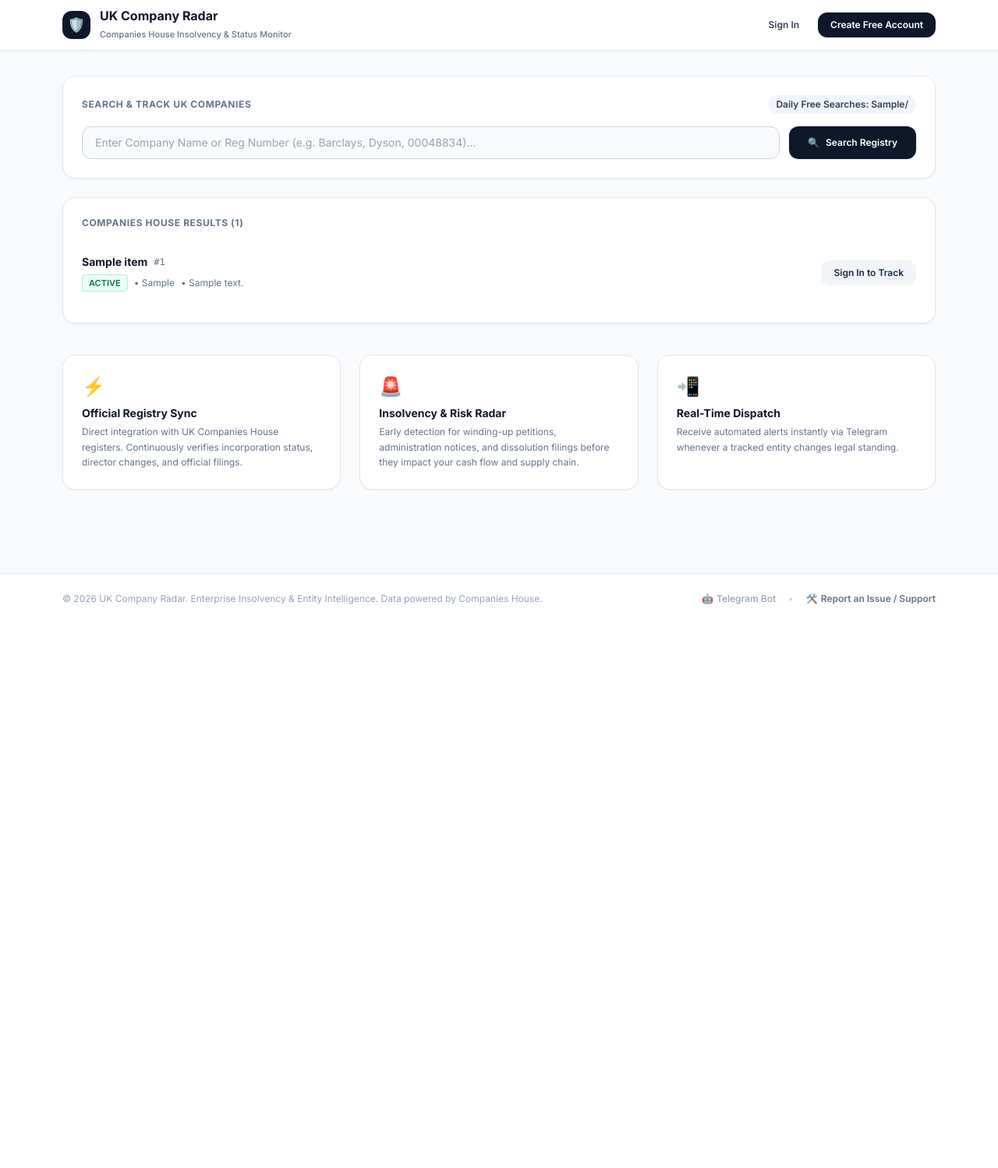
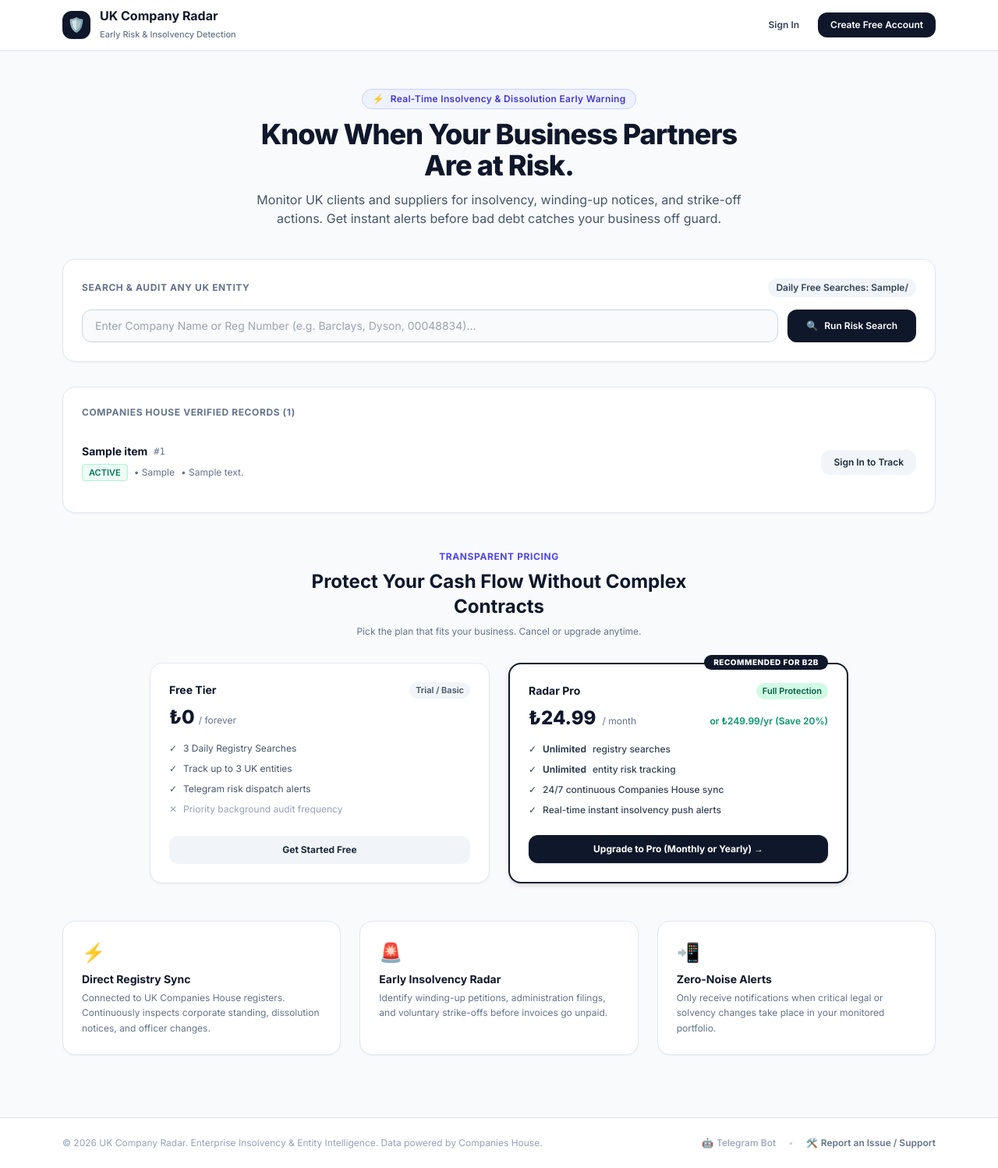
Before and after one commit to Ayhanh/uk-company-radar, a FastAPI app: template templates/index.html in a window 1280 px wide. Shown: the whole page at 78% size. Before the commit the page ends 775 px from the top, so only its background shows below. Run offline with FastAPI, Linux system fonts and the light colour scheme; the template is opened without the code that fills it: most values are stand-ins (such as "Sample title", 1, 10 or a date in 2020); parts of the project's set-up code (start-up, migrations or seed data) failed here and were passed over; some libraries are stand-ins or nearby versions.

Commit message:
feat: Deger onerisi guncellendi, seffaf fiyatlandirma tablosu eklendi ve Telegram bariyeri esnetildi

```diff
--- a/templates/index.html
+++ b/templates/index.html
@@ -3,9 +3,9 @@
 <head>
     <meta charset="UTF-8">
     <meta name="viewport" content="width=device-width, initial-scale=1.0">
-    <title>UK Company Radar - Insolvency & Status Monitor</title>
+    <title>UK Company Radar - Know When Your Business Partners Are at Risk</title>
     <script src="https://cdn.tailwindcss.com"></script>
-    <link href="https://fonts.googleapis.com/css2?family=Inter:wght@400;500;600;700&display=swap" rel="stylesheet">
+    <link href="https://fonts.googleapis.com/css2?family=Inter:wght@400;500;600;700;800&display=swap" rel="stylesheet">
     <style>
         body { font-family: 'Inter', sans-serif; }
     </style>
@@ -21,7 +21,7 @@
                 </div>
                 <div>
                     <span class="font-bold text-base text-slate-900 block leading-tight">UK Company Radar</span>
-                    <span class="text-[11px] text-slate-500 font-medium">Companies House Insolvency & Status Monitor</span>
+                    <span class="text-[11px] text-slate-500 font-medium">Early Risk & Insolvency Detection</span>
                 </div>
             </a>
 
@@ -64,42 +64,32 @@
         </div>
     </header>
 
-    <main class="max-w-6xl mx-auto px-4 py-8 flex-1 w-full space-y-6">
+    <main class="max-w-6xl mx-auto px-4 py-8 flex-1 w-full space-y-8">
 
-        <!-- TELEGRAM BOT AKTİVASYON BİLDİRİM KARTI -->
-        {% if user %}
-        <div class="bg-gradient-to-r from-slate-900 via-indigo-950 to-slate-900 text-white p-4 sm:p-5 rounded-2xl shadow-sm border border-indigo-900 flex flex-col md:flex-row items-center justify-between gap-4">
-            <div class="flex items-center gap-3.5 text-left w-full md:w-auto">
-                <div class="w-11 h-11 rounded-xl bg-indigo-500/20 border border-indigo-400/30 flex items-center justify-center text-2xl flex-shrink-0">
-                    🤖
-                </div>
-                <div>
-                    <h3 class="text-sm font-bold tracking-wide text-indigo-200 flex items-center gap-2">
-                        ACTIVATE INSTANT TELEGRAM DISPATCH
-                        <span class="inline-block px-2 py-0.5 text-[10px] font-semibold bg-indigo-500/30 text-indigo-300 rounded border border-indigo-400/20">Crucial Setup</span>
-                    </h3>
-                    <p class="text-xs text-slate-300 mt-0.5 leading-relaxed">
-                        Telegram prevents bots from sending unsanctioned alerts. You must press <b>Start</b> on our official bot to authorize 24/7 insolvency notices.
-                    </p>
-                </div>
+        <!-- HERO BÖLÜMÜ (DEĞER ÖNERİSİ & FİNANSAL RİSK VURGUSU) -->
+        <section class="text-center max-w-3xl mx-auto pt-4 pb-2 space-y-3">
+            <div class="inline-flex items-center gap-2 px-3 py-1 rounded-full bg-indigo-50 border border-indigo-200 text-indigo-700 text-xs font-semibold tracking-wide">
+                <span>⚡</span> Real-Time Insolvency & Dissolution Early Warning
             </div>
-            <a href="https://t.me/uk_company_radar_bot" target="_blank" class="w-full md:w-auto text-center whitespace-nowrap bg-indigo-500 hover:bg-indigo-600 text-white font-bold text-xs py-2.5 px-5 rounded-xl shadow transition">
-                Open Bot & Tap Start →
-            </a>
-        </div>
-        {% endif %}
+            <h1 class="text-2xl sm:text-4xl font-extrabold text-slate-900 tracking-tight leading-tight">
+                Know When Your Business Partners <br class="hidden sm:inline"> Are at Risk.
+            </h1>
+            <p class="text-sm sm:text-base text-slate-600 leading-relaxed max-w-2xl mx-auto">
+                Monitor UK clients and suppliers for insolvency, winding-up notices, and strike-off actions. Get instant alerts before bad debt catches your business off guard.
+            </p>
+        </section>
 
-        <!-- KOTA VE PAYWALL BİLDİRİMLERİ (LEMON SQUEEZY CHECKOUT BAĞLANTISI) -->
+        <!-- KOTA VE PAYWALL BİLDİRİMLERİ -->
         {% if search_limit_reached %}
         <div class="bg-rose-50 border border-rose-200 rounded-2xl p-4 sm:p-5 text-rose-950 flex flex-col sm:flex-row sm:items-center justify-between gap-4">
             <div>
                 <h4 class="font-bold text-sm text-rose-900">Daily Search Limit Reached ({{ search_count }}/{{ search_limit }})</h4>
                 <p class="text-xs text-rose-700 mt-1">
-                    You have reached your daily search capacity. Resets at midnight UTC, or upgrade to Pro for unlimited instant lookups.
+                    You have reached your daily search capacity. Resets at midnight UTC, or upgrade to Pro for unlimited instant risk audits.
                 </p>
             </div>
             <a href="https://ukcompanyradar.lemonsqueezy.com/checkout/buy/106feac0-8826-48b3-a902-4e7e9a54f9ed" target="_blank" class="inline-flex justify-center items-center whitespace-nowrap bg-rose-600 hover:bg-rose-700 text-white font-bold text-xs py-2.5 px-5 rounded-xl shadow-sm transition">
-                Unlock Unlimited Searches (Upgrade Pro) →
+                Unlock Unlimited Searches →
             </a>
         </div>
         {% endif %}
@@ -109,11 +99,11 @@
             <div>
                 <h4 class="font-bold text-sm text-amber-900">Free Watchlist Limit Reached (3/3 Entities)</h4>
                 <p class="text-xs text-amber-800 mt-1">
-                    Free accounts can track up to 3 UK entities. Upgrade to Pro for unlimited entity tracking and continuous automated audits.
+                    Free tier monitors up to 3 UK entities. Upgrade to Pro for unlimited entity tracking and 24/7 automated risk dispatch.
                 </p>
             </div>
             <a href="https://ukcompanyradar.lemonsqueezy.com/checkout/buy/106feac0-8826-48b3-a902-4e7e9a54f9ed" target="_blank" class="inline-flex justify-center items-center whitespace-nowrap bg-slate-900 hover:bg-slate-800 text-white font-bold text-xs py-2.5 px-5 rounded-xl shadow-sm transition">
-                Upgrade to Pro →
+                Upgrade to Pro (Unlimited) →
             </a>
         </div>
         {% endif %}
@@ -121,7 +111,7 @@
         <!-- ARAMA FORMU -->
         <section class="bg-white border border-slate-200 rounded-2xl p-6 shadow-sm">
             <div class="flex flex-col sm:flex-row sm:items-center justify-between gap-2 mb-4">
-                <h2 class="text-xs font-bold tracking-wider uppercase text-slate-500">SEARCH & TRACK UK COMPANIES</h2>
+                <h2 class="text-xs font-bold tracking-wider uppercase text-slate-500">SEARCH & AUDIT ANY UK ENTITY</h2>
                 <span class="inline-flex items-center text-xs px-2.5 py-1 rounded-full font-semibold {{ 'bg-rose-100 text-rose-700' if search_limit_reached else 'bg-slate-100 text-slate-700' }}">
                     {% if is_pro %}
                         Daily Free Searches: Unlimited
@@ -141,7 +131,7 @@
                     class="flex-1 px-4 py-2.5 bg-slate-50 border border-slate-300 rounded-xl text-sm focus:outline-none focus:ring-2 focus:ring-slate-900 focus:bg-white transition"
                 >
                 <button type="submit" class="bg-slate-900 hover:bg-slate-800 text-white font-semibold text-xs py-2.5 px-6 rounded-xl shadow-sm transition flex items-center justify-center gap-2">
-                    <span>🔍</span> Search Registry
+                    <span>🔍</span> Run Risk Search
                 </button>
             </form>
         </section>
@@ -149,7 +139,7 @@
         <!-- ARAMA SONUÇLARI -->
         {% if results %}
         <section class="bg-white border border-slate-200 rounded-2xl p-6 shadow-sm space-y-4">
-            <h3 class="text-xs font-bold tracking-wider uppercase text-slate-500">COMPANIES HOUSE RESULTS ({{ results|length }})</h3>
+            <h3 class="text-xs font-bold tracking-wider uppercase text-slate-500">COMPANIES HOUSE VERIFIED RECORDS ({{ results|length }})</h3>
             <div class="divide-y divide-slate-100">
                 {% for item in results %}
                 <div class="py-4 flex flex-col sm:flex-row sm:items-center justify-between gap-3">
@@ -178,7 +168,7 @@
                                 <input type="hidden" name="type" value="{{ item.company_type or '' }}">
                                 <input type="hidden" name="jurisdiction" value="{{ item.address_snippet or '' }}">
                                 <button type="submit" class="w-full sm:w-auto bg-slate-900 hover:bg-slate-800 text-white text-xs font-semibold py-2 px-4 rounded-xl shadow-sm transition flex items-center justify-center gap-1.5">
-                                    <span>+</span> Track & Dispatch
+                                    <span>+</span> Add to Risk Radar
                                 </button>
                             </form>
                         {% else %}
@@ -202,14 +192,14 @@
         <section class="bg-white border border-slate-200 rounded-2xl p-6 shadow-sm space-y-4">
             <div class="flex items-center justify-between">
                 <div>
-                    <h3 class="text-xs font-bold tracking-wider uppercase text-slate-500">YOUR MONITORED PORTFOLIO</h3>
+                    <h3 class="text-xs font-bold tracking-wider uppercase text-slate-500">ACTIVE RISK WATCHLIST</h3>
                     <span class="text-xs text-slate-400">Continuous 24/7 Insolvency & Dissolution Radar</span>
                 </div>
                 <span class="text-xs font-semibold text-slate-600">
                     {% if is_pro %}
                         Portfolio: {{ watchlist|length }} Entities (Unlimited Pro)
                     {% else %}
-                        Portfolio: {{ watchlist|length }}/3 Max
+                        Portfolio: {{ watchlist|length }}/3 Max (Free)
                     {% endif %}
                 </span>
             </div>
@@ -252,40 +242,132 @@
             </div>
             {% else %}
             <div class="py-8 text-center text-xs text-slate-400">
-                You are not monitoring any entities yet. Search above and click <b>"Track & Dispatch"</b> to activate automated Telegram alerts.
+                You are not monitoring any entities yet. Search above and click <b>"Add to Risk Radar"</b> to activate automated status tracking.
             </div>
             {% endif %}
         </section>
         {% endif %}
 
-        <!-- SAYFA ALTI AÇIKLAMA KARTLARI -->
+        <!-- TELEGRAM BİLDİRİM KARTI (YUMUŞATILMIŞ & DEĞER ODAKLI MOBİL ALARM ÖZELLİĞİ) -->
+        {% if user %}
+        <div class="bg-slate-900 text-white p-5 rounded-2xl shadow-sm border border-slate-800 flex flex-col md:flex-row items-center justify-between gap-4">
+            <div class="flex items-center gap-3.5 text-left w-full md:w-auto">
+                <div class="w-10 h-10 rounded-xl bg-indigo-500/20 border border-indigo-400/30 flex items-center justify-center text-xl flex-shrink-0">
+                    📲
+                </div>
+                <div>
+                    <h3 class="text-xs font-bold uppercase tracking-wider text-indigo-300">
+                        Optional: Enable Instant Mobile Alerts
+                    </h3>
+                    <p class="text-xs text-slate-300 mt-0.5">
+                        Connect our official Telegram bot to receive pocket alerts the moment any watched company files for liquidation or strike-off.
+                    </p>
+                </div>
+            </div>
+            <a href="https://t.me/uk_company_radar_bot" target="_blank" class="w-full md:w-auto text-center whitespace-nowrap bg-indigo-600 hover:bg-indigo-700 text-white font-semibold text-xs py-2 px-5 rounded-xl transition">
+                Connect Telegram Bot →
+            </a>
+        </div>
+        {% endif %}
+
+        <!-- FİYATLANDIRMA / PLAN SEÇİM TABLOSU (ŞEFFAF VE DEĞER ODAKLI) -->
+        <section class="pt-4">
+            <div class="text-center max-w-xl mx-auto mb-8 space-y-2">
+                <h3 class="text-xs font-bold tracking-wider uppercase text-indigo-600">TRANSPARENT PRICING</h3>
+                <h2 class="text-xl sm:text-2xl font-bold text-slate-900">Protect Your Cash Flow Without Complex Contracts</h2>
+                <p class="text-xs text-slate-500">Pick the plan that fits your business. Cancel or upgrade anytime.</p>
+            </div>
+
+            <div class="grid grid-cols-1 md:grid-cols-2 gap-6 max-w-4xl mx-auto">
+                <!-- FREE TIER -->
+                <div class="bg-white border border-slate-200 rounded-2xl p-6 flex flex-col justify-between shadow-sm">
+                    <div>
+                        <div class="flex items-center justify-between mb-2">
+                            <span class="text-sm font-bold text-slate-900">Free Tier</span>
+                            <span class="text-[11px] font-semibold bg-slate-100 text-slate-600 px-2 py-0.5 rounded-full">Trial / Basic</span>
+                        </div>
+                        <div class="text-2xl font-extrabold text-slate-900 mb-4">₺0 <span class="text-xs font-normal text-slate-500">/ forever</span></div>
+                        <ul class="text-xs text-slate-600 space-y-2.5 mb-6">
+                            <li class="flex items-center gap-2"><span>✓</span> 3 Daily Registry Searches</li>
+                            <li class="flex items-center gap-2"><span>✓</span> Track up to 3 UK entities</li>
+                            <li class="flex items-center gap-2"><span>✓</span> Telegram risk dispatch alerts</li>
+                            <li class="flex items-center gap-2 text-slate-400"><span>✕</span> Priority background audit frequency</li>
+                        </ul>
+                    </div>
+                    {% if not user %}
+                        <a href="/auth" class="w-full text-center bg-slate-100 hover:bg-slate-200 text-slate-800 font-bold text-xs py-2.5 rounded-xl transition">
+                            Get Started Free
+                        </a>
+                    {% else %}
+                        <div class="w-full text-center bg-slate-50 text-slate-400 font-semibold text-xs py-2.5 rounded-xl border border-slate-200">
+                            Current Base Tier
+                        </div>
+                    {% endif %}
+                </div>
+
+                <!-- PRO PLAN (AYLIK & YILLIK SEÇENEKLİ) -->
+                <div class="bg-white border-2 border-slate-900 rounded-2xl p-6 flex flex-col justify-between shadow-md relative">
+                    <span class="absolute -top-3 right-6 bg-slate-900 text-white text-[10px] font-extrabold px-3 py-0.5 rounded-full uppercase tracking-wider">
+                        Recommended for B2B
+                    </span>
+                    <div>
+                        <div class="flex items-center justify-between mb-2">
+                            <span class="text-sm font-bold text-slate-900">Radar Pro</span>
+                            <span class="text-[11px] font-semibold bg-emerald-100 text-emerald-800 px-2 py-0.5 rounded-full">Full Protection</span>
+                        </div>
+                        <div class="flex items-baseline gap-2 mb-4">
+                            <span class="text-2xl font-extrabold text-slate-900">₺24.99</span>
+                            <span class="text-xs text-slate-500">/ month</span>
+                            <span class="text-xs font-semibold text-emerald-600 ml-auto">or ₺249.99/yr (Save 20%)</span>
+                        </div>
+                        <ul class="text-xs text-slate-700 space-y-2.5 mb-6 font-medium">
+                            <li class="flex items-center gap-2"><span>✓</span> <b>Unlimited</b> registry searches</li>
+                            <li class="flex items-center gap-2"><span>✓</span> <b>Unlimited</b> entity risk tracking</li>
+                            <li class="flex items-center gap-2"><span>✓</span> 24/7 continuous Companies House sync</li>
+                            <li class="flex items-center gap-2"><span>✓</span> Real-time instant insolvency push alerts</li>
+                        </ul>
+                    </div>
+                    {% if is_pro %}
+                        <div class="w-full text-center bg-emerald-50 text-emerald-700 font-bold text-xs py-2.5 rounded-xl border border-emerald-200">
+                            ✓ Your Pro Subscription is Active
+                        </div>
+                    {% else %}
+                        <a href="https://ukcompanyradar.lemonsqueezy.com/checkout/buy/106feac0-8826-48b3-a902-4e7e9a54f9ed" target="_blank" class="w-full text-center bg-slate-900 hover:bg-slate-800 text-white font-bold text-xs py-2.5 rounded-xl shadow transition">
+                            Upgrade to Pro (Monthly or Yearly) →
+                        </a>
+                    {% endif %}
+                </div>
+            </div>
+        </section>
+
+        <!-- SİSTEM GÜVEN VE DEĞER AÇIKLAMALARI -->
         <section class="grid grid-cols-1 md:grid-cols-3 gap-6 pt-4">
             <div class="bg-white border border-slate-200 rounded-2xl p-6 shadow-sm">
                 <div class="text-2xl mb-2">⚡</div>
-                <h4 class="font-bold text-sm text-slate-900 mb-1">Official Registry Sync</h4>
+                <h4 class="font-bold text-sm text-slate-900 mb-1">Direct Registry Sync</h4>
                 <p class="text-xs text-slate-500 leading-relaxed">
-                    Direct integration with UK Companies House registers. Continuously verifies incorporation status, director changes, and official filings.
+                    Connected to UK Companies House registers. Continuously inspects corporate standing, dissolution notices, and officer changes.
                 </p>
             </div>
             <div class="bg-white border border-slate-200 rounded-2xl p-6 shadow-sm">
                 <div class="text-2xl mb-2">🚨</div>
-                <h4 class="font-bold text-sm text-slate-900 mb-1">Insolvency & Risk Radar</h4>
+                <h4 class="font-bold text-sm text-slate-900 mb-1">Early Insolvency Radar</h4>
                 <p class="text-xs text-slate-500 leading-relaxed">
-                    Early detection for winding-up petitions, administration notices, and dissolution filings before they impact your cash flow and supply chain.
+                    Identify winding-up petitions, administration filings, and voluntary strike-offs before invoices go unpaid.
                 </p>
             </div>
             <div class="bg-white border border-slate-200 rounded-2xl p-6 shadow-sm">
                 <div class="text-2xl mb-2">📲</div>
-                <h4 class="font-bold text-sm text-slate-900 mb-1">Real-Time Dispatch</h4>
+                <h4 class="font-bold text-sm text-slate-900 mb-1">Zero-Noise Alerts</h4>
                 <p class="text-xs text-slate-500 leading-relaxed">
-                    Receive automated alerts instantly via Telegram whenever a tracked entity changes legal standing.
+                    Only receive notifications when critical legal or solvency changes take place in your monitored portfolio.
                 </p>
             </div>
         </section>
 
     </main>
 
-    <!-- FOOTER & DESTEK / SORUN BİLDİR -->
+    <!-- FOOTER & DESTEK KANALI -->
     <footer class="border-t border-slate-200 bg-white py-6 mt-12 text-xs text-slate-400">
         <div class="max-w-6xl mx-auto px-4 flex flex-col sm:flex-row items-center justify-between gap-4">
             <div>
@@ -303,7 +385,7 @@
         </div>
     </footer>
 
-    <!-- SORUN BİLDİR MODAL / POP-UP (KİŞİSEL E-POSTA GİZLİ) -->
+    <!-- DESTEK MODAL (KİŞİSEL VERİ GİZLİ) -->
     <div id="supportModal" class="hidden fixed inset-0 z-50 bg-slate-900/60 backdrop-blur-sm flex items-center justify-center p-4">
         <div class="bg-white rounded-2xl max-w-md w-full p-6 shadow-2xl border border-slate-100 relative">
             <button onclick="document.getElementById('supportModal').classList.add('hidden')" class="absolute top-4 right-4 text-slate-400 hover:text-slate-600 text-lg font-bold">
```
